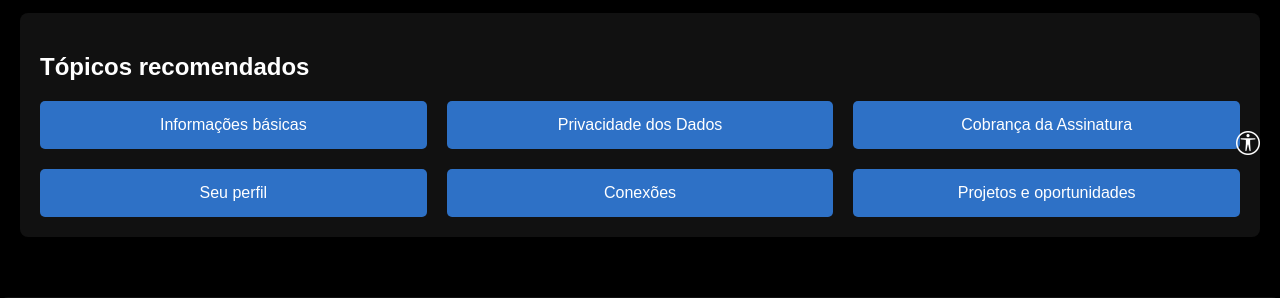
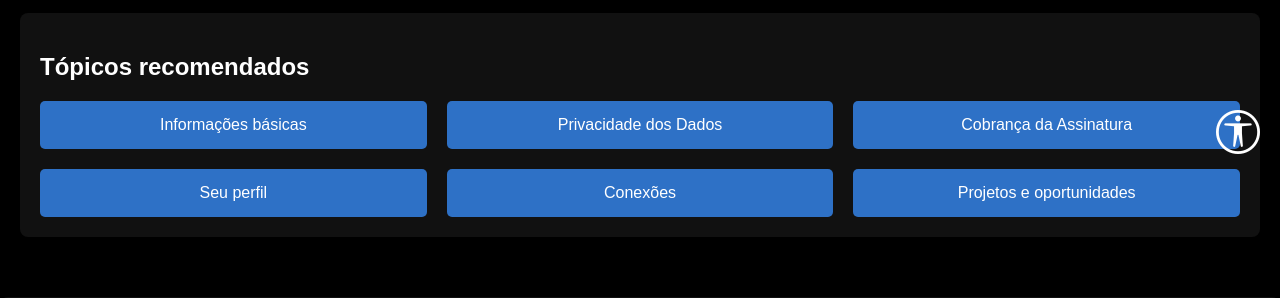
Before and after one commit to Rayanegmoura/Dev-Hunt, a PHP site: page /ajuda.html in a window 1280 px wide. Shown: the part 622-920 px from the top of the page. Run offline with PHP 8.4, Linux system fonts and the light colour scheme; some libraries are stand-ins or nearby versions.

Commit message:
acessibilidade

```diff
--- a/css/acessibilidade.css
+++ b/css/acessibilidade.css
@@ -254,7 +254,7 @@ footer .flex {
         border: none !important;
         border-radius: 50%;
         cursor: pointer;
-        font-size: 24px;
+        font-size: 44px;
         z-index: 1000;
     }
 
```
